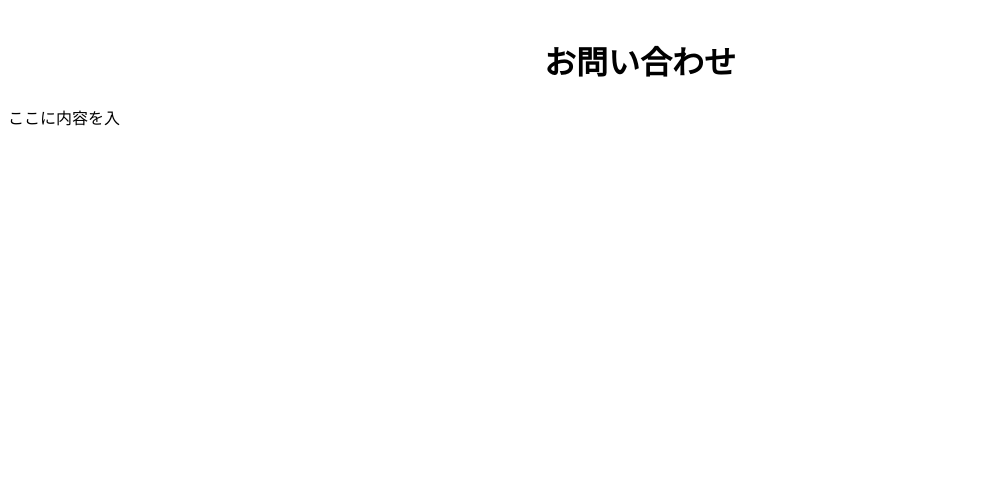
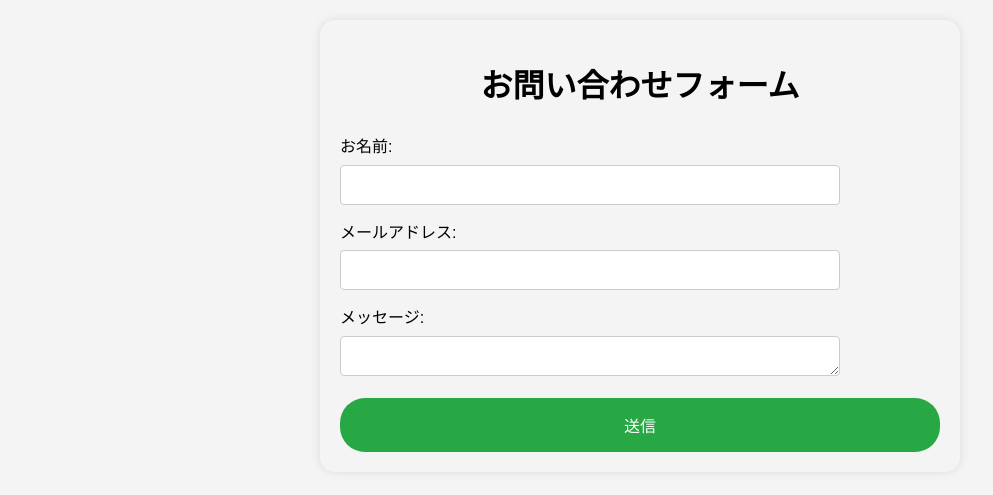
Before and after one commit to HorieRyousei/about-me, a plain HTML site: page menu.html in a window 1280 px wide. Shown: the whole page, without its empty margins (0-993 px from the left). Drawn offline with Linux system fonts and the light colour scheme.

Commit message:
問い合わせホームを作った
特になし

```diff
--- a/css/styles.css
+++ b/css/styles.css
@@ -6,7 +6,9 @@
 html {
     font-size: 100%;
 }
-body
+body {
+    line-height: 1.6;
+}
 a {
     text-decoration: none;
 }
@@ -29,14 +31,31 @@ img {
 .h1 {
     font-size: 2.5rem;
     font-weight: bold;
-    color: #333;
     font-family: "Darumadrop One",sans-serif;
+    line-height: 10.0;
 }
 .font-english {
     font-weight: normal;
+
 }
 /*ヘッダー
 -------------*/
+.cover {
+    background-size: cover;
+    background-position: center bottom;
+    height: 800px;
+    font-size: 30px;
+}
+.cover-home {
+    background-image: url(../images/haikei.jpg);
+
+}
+
+
+
+
+
+
 h2 {
     font-family: "Darumadrop One",sans-serif;
 }
@@ -53,3 +72,60 @@ h2 {
     font-size: 1.5rem;
     list-style: none;
 }
+
+/*お問い合わせフォーム*/
+body {
+    font-family: Arial, sans-serif;
+    background-color: #f4f4f4;
+    margin: 0;
+    padding: 20px;
+}
+
+.container {
+    max-width: 600px;
+    margin: auto;
+    background: #f4f4f4;
+    padding: 20px;
+    border-radius: 15px;
+    box-shadow: 0 0 10px rgba(0, 0, 0, 0.1);
+}
+
+h1 {
+    text-align: center;
+}
+
+.form-group {
+    margin-bottom: 15px;
+}
+
+label {
+    display: block;
+    margin-bottom: 5px;
+}
+
+input[type="text"],
+input[type="email"],
+textarea {
+    width: 100%;
+    max-width: 500px;
+    height: 40px;
+    padding: 10px;
+    border: 1px solid #ccc;
+    border-radius: 4px;
+    box-sizing: border-box;
+}
+button {
+    width: 100%;
+    padding: 15px;
+    background-color: #28a745;
+    color: white;
+    border: none;
+    border-radius: 25px;
+    cursor: pointer;
+    font-size: 16px;
+    transition: backguround-color 0.3s;
+}
+
+button:hover {
+    background-color: #218838;
+}
--- a/menu.html
+++ b/menu.html
@@ -8,13 +8,23 @@
     <link rel="stylesheet" href="css/styles.css">
 </head>
 <body>
-    <header class="page-header">
-        <h1 class="align-center">
-            お問い合わせ
-        </h1>
-
-    </header>
-		ここに内容を入
-    <script src="js/scripts.js"></script>
+    <div class="container">
+        <h1>お問い合わせフォーム</h1>
+        <form action="#" method="post">
+            <div class="form-group">
+                <label for="name">お名前:</label>
+                <input type="text" id="name" name="name" required>
+            </div>
+            <div class="form-group">
+                <label for="email">メールアドレス:</label>
+                <input type="email" id="email" name="email" required>
+            </div>
+            <div class="form-group">
+                <label for="message">メッセージ:</label>
+                <textarea id="message" name="message" rows="4" required></textarea>
+            </div>
+            <button type="submit">送信</button>
+        </form>
+    </div>
 </body>
 </html>
```
Also changed, not shown: index.html (+7 -1 lines), suitu.html (added, +21 -0 lines), images/haikei.jpg (added), 3 other files.
